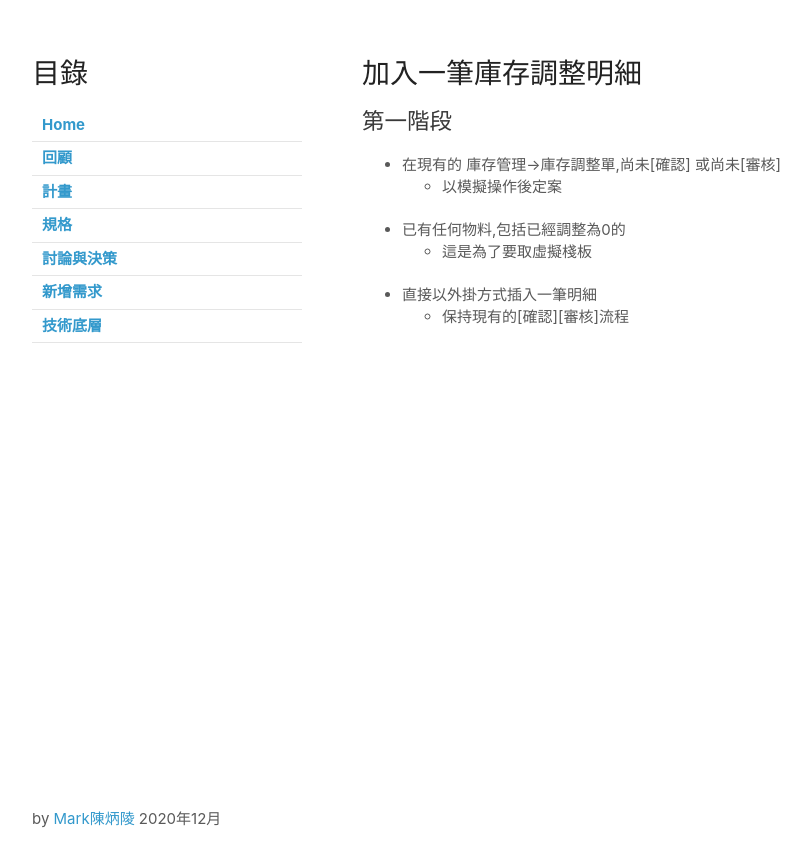
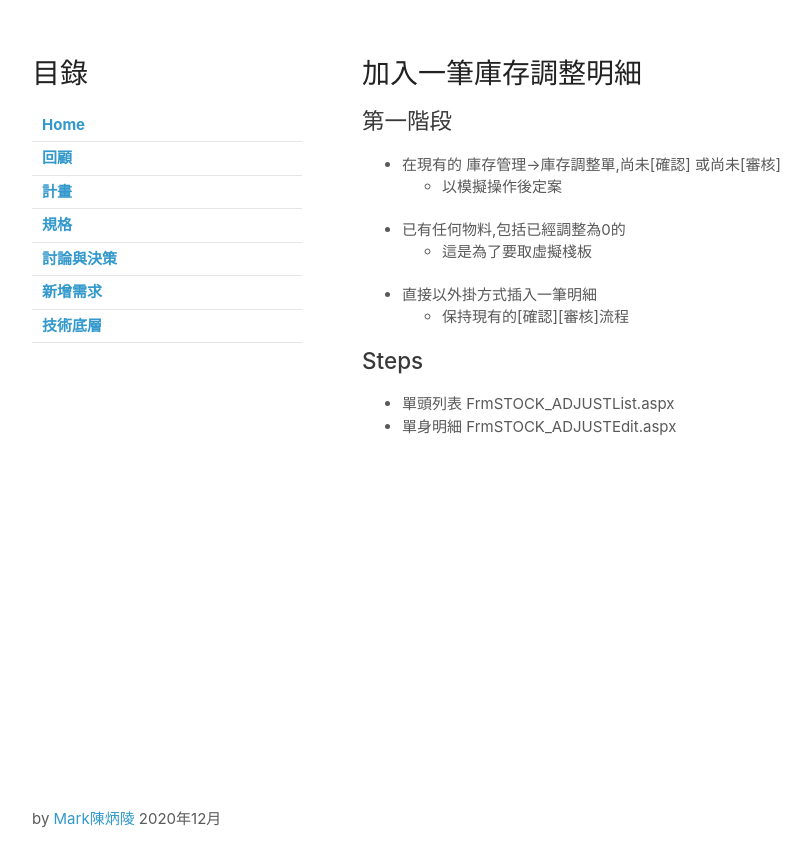
Before and after one commit to dreamaitek/p003, a Jekyll site: the page built from extra2b.md, in a window 1280 px wide. Shown: the top 867 px of the page, without its empty margins (68-879 px from the left). Built offline with Jekyll 4.4.1, drawn with Linux system fonts in a browser that asks for light colours; our own code applies the rules of GitHub Pages for plain Markdown files.

Commit message:
Update extra2b.md

```diff
--- a/extra2b.md
+++ b/extra2b.md
@@ -7,3 +7,7 @@
     - 這是為了要取虛擬棧板
   - 直接以外掛方式插入一筆明細
     - 保持現有的[確認][審核]流程
+
+## Steps
+  - 單頭列表 FrmSTOCK_ADJUSTList.aspx
+  - 單身明細 FrmSTOCK_ADJUSTEdit.aspx
```
